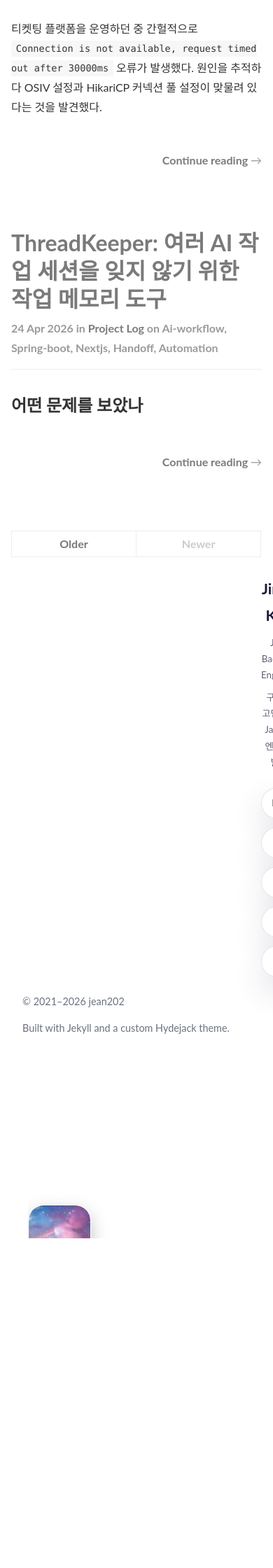
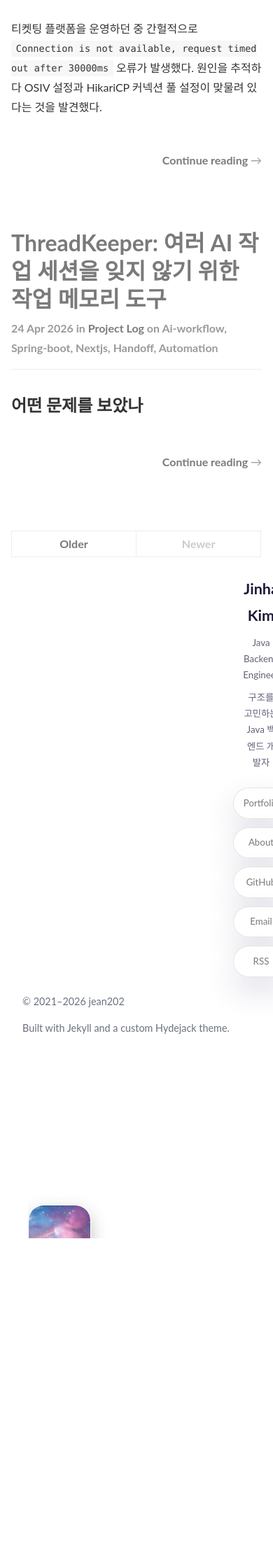
Before and after one commit to jean202/jean202.github.io, a Jekyll site: the page built from index.html, in a window 390 px wide. Shown: the part 1694-3934 px from the top of the page at 70% size. Built offline with Jekyll 4.4.1, drawn with Linux system fonts in a browser that asks for light colours; nearby versions of some CDN libraries; the list of posts is cut into pages by our own code.

Commit message:
Center footer identity block on narrow viewports
The previous narrow-width pass only set text-align: center on
.site-footer__identity, but the block itself has max-width: 28rem and
was being pushed to flex-start by the parent's justify-content:
space-between, so the centered text still rendered left of center.

Switch .site-footer__inner to justify-content: center under 700px so
both the identity and the stacked links columns sit on the centered
visual axis.

Co-Authored-By: Claude Opus 4.7 <noreply@anthropic.com>

```diff
--- a/assets/css/hydejack.css
+++ b/assets/css/hydejack.css
@@ -859,6 +859,14 @@ input[type="checkbox"]:checked ~ ul{
     align-items: stretch;
   }
 
+  /* Center the wrapped flex children themselves at narrow widths. Without
+     this, .site-footer__identity (max-width: 28rem) gets pushed to the
+     start of its row by justify-content: space-between, making the text
+     look left-aligned even with text-align: center applied. */
+  .site-footer__inner {
+    justify-content: center;
+  }
+
   .site-footer__links a,
   .profile-button,
   .sidebar-action {
```
